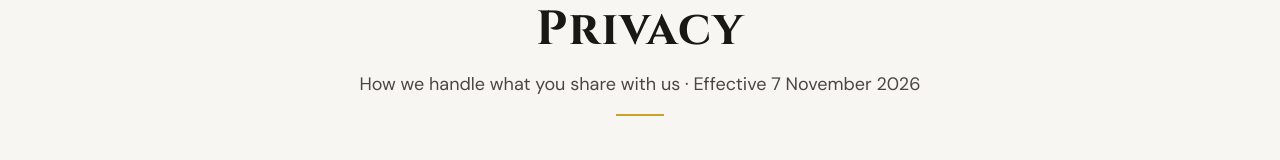
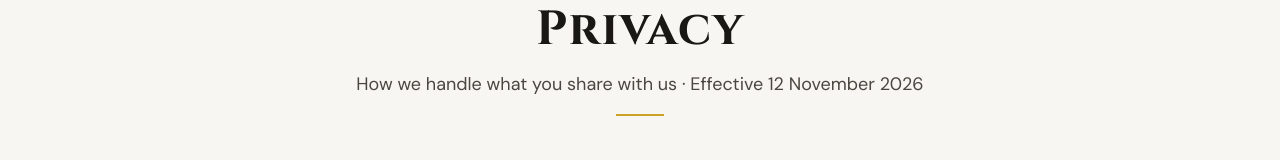
Before and after one commit to peregrineio/congregationofyhvh, a Next.js app: page /privacy in a window 1280 px wide. Shown: the part 218-378 px from the top of the page. Built offline with nearby package versions, Linux system fonts and the light colour scheme.

Commit message:
Privacy: effective date = launch day (12 November 2026)
Co-Authored-By: Claude Opus 5.5 <noreply@anthropic.com>

```diff
--- a/src/app/privacy/page.tsx
+++ b/src/app/privacy/page.tsx
@@ -15,7 +15,7 @@ export const metadata: Metadata = {
 // conversation in the visitor's own browser for 7 days, and there are no
 // analytics or advertising cookies.
 // Set to the merge date at go-live step L7 (the online-giving text below takes effect then).
-const EFFECTIVE = "7 November 2026";
+const EFFECTIVE = "12 November 2026";
 
 const sections: { title: string; body: React.ReactNode }[] = [
   {
```
